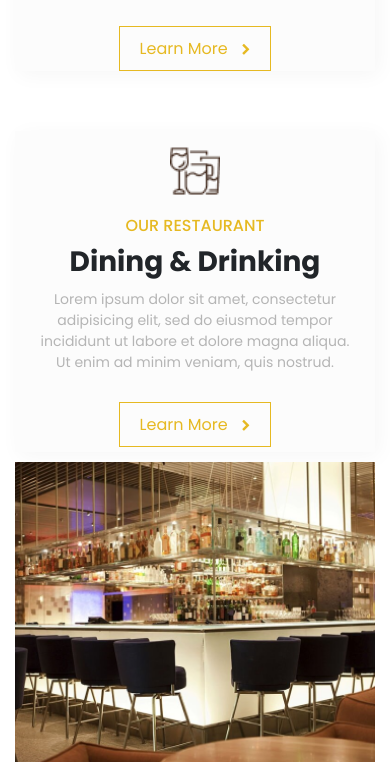
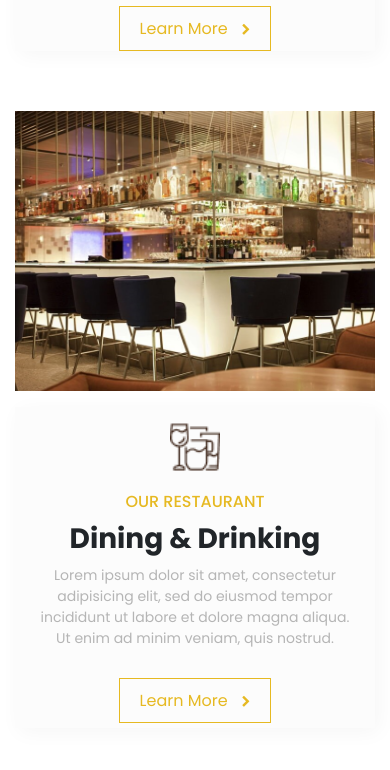
Before and after one commit to Boluwatife2904/Boluwatife2904.github.io, a plain HTML site: page stage2/index.html in a window 390 px wide. Shown: the part 1111-1881 px from the top of the page. Drawn offline with nearby package versions, Linux system fonts and the light colour scheme.

Commit message:
made certain changes

```diff
--- a/stage2/css/facilities.css
+++ b/stage2/css/facilities.css
@@ -310,18 +310,7 @@ a {
   }
 }
 
-.odd-facilities .text-content {
-  background: #fcfcfc;
-  box-shadow: 4px 4px 20px rgba(0, 0, 0, 0.04);
-  position: relative;
-  top: 0;
-  /* z-index: 1; */
-  width: 500px;
-  padding: 40px 60px;
-  left: 0;
-  transform: translate(-15%, 7%);
-  text-align: left;
-}
+
 .odd-facilities .main-image {
   height: 420px;
   width: 100%;
@@ -348,13 +337,25 @@ a {
   background: #fcfcfc;
   box-shadow: 4px 4px 20px rgba(0, 0, 0, 0.04);
   position: relative;
-  top: 50%;
+  top: 5%;
   z-index: 1;
   width: 500px;
   padding: 40px 60px;
-  left: 40%;
-  transform: translateY(-50%);
+  right: -25%;
+  transform: translate(2%,2%);
   text-align: right;
+}
+.odd-facilities .text-content {
+  background: #fcfcfc;
+  box-shadow: 4px 4px 20px rgba(0, 0, 0, 0.04);
+  position: relative;
+  top: 0;
+  /* z-index: 1; */
+  width: 500px;
+  padding: 40px 60px;
+  left: 0;
+  transform: translate(-15%, 7%);
+  text-align: left;
 }
 .single-facility .text-content h6,
 .odd-facilities .text-content h6 {
@@ -375,13 +376,6 @@ a {
 }
 
 @media screen and (max-width: 450px) {
-  .single-facility .text-content {
-    left: 30%;
-    top: 10%;
-    z-index: 0;
-    transform: translateY(-30%);
-    padding:10px;
-  }
   .single-facility .col-md-6,
   .odd-facilities .col-md-6 {
     padding-left: 15px !important;
@@ -389,7 +383,7 @@ a {
   }
   .single-facility .main-image,
   .odd-facilities .main-image {
-    height: 300px;
+    height: 280px;
   }
   .odd-facilities,
   .single-facility {
@@ -427,6 +421,15 @@ a {
     text-align: center;
     z-index: 0;
   }
+  .single-facility .text-content {
+    top: 5%;
+    right: 0;
+    /* transform: translate(50%,25%); */
+  }
+  /* .single-facility .text-content{
+    left: -10%;
+    right: 0;
+  } */
   .odd-facilities .text-content {
     /* margin-top: 10px; */
     padding: 10px 20px;
@@ -436,3 +439,4 @@ a {
     height: 300px;
   } */
 }
+}
--- a/stage2/index.html
+++ b/stage2/index.html
@@ -102,7 +102,7 @@
                                         class="fa fa-chevron-right"></i></a>
                             </div>
                         </div>
-                        <div class="col-md-6">
+                        <div class="col-md-6 order-first order-md-last">
                             <img src="img/drinking.png" alt="" class="main-image">
                         </div>
                     </div>
@@ -146,7 +146,7 @@
                                         class="fa fa-chevron-right"></i></a>
                             </div>
                         </div>
-                        <div class="col-md-6">
+                        <div class="col-md-6 order-first order-md-last">
                             <img src="img/gym-center.png" alt="" class="main-image">
                         </div>
                     </div>
```
